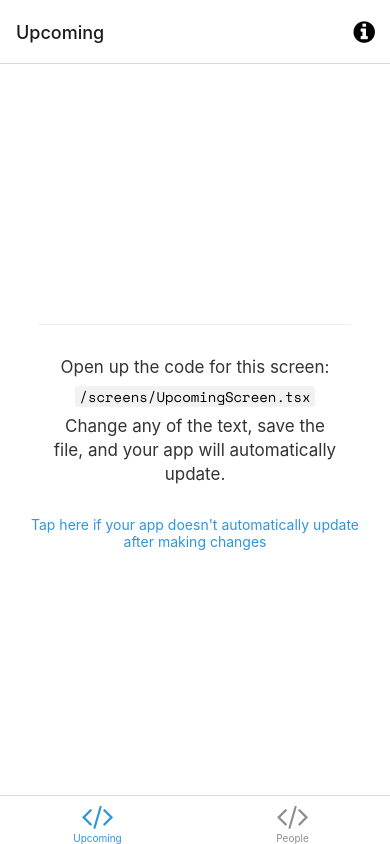
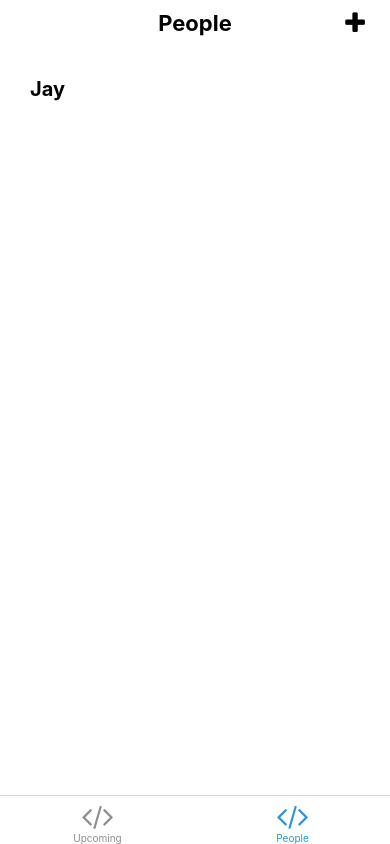
Before and after one commit to distinctmind/netwrk, a React Native app: screen /PeopleTab in a window 390 px wide. Built offline with nearby package versions, Linux system fonts and the light colour scheme; what expo-linking would draw is missing.

Commit message:
Adding the ability to add a Person inputting his/her name and then populating the People Screen with the updated input

```diff
--- /dev/null
+++ b/components/PersonItem.tsx
@@ -0,0 +1,26 @@
+import { Text, View, StyleSheet } from "react-native";
+
+function PersonItem({ name }: { name: string }) {
+  return (
+    <View style={styles.container}>
+      <Text style={styles.text}>{name}</Text>
+    </View>
+  );
+}
+
+const styles = StyleSheet.create({
+  container: {
+    // backgroundColor: "orange",
+    height: 80,
+    justifyContent: "center",
+  },
+  text: {
+    fontSize: 20,
+    textTransform: "capitalize",
+    fontWeight: "bold",
+    paddingTop: 5,
+    paddingLeft: 30,
+  },
+});
+
+export default PersonItem;
--- a/navigation/LinkingConfiguration.ts
+++ b/navigation/LinkingConfiguration.ts
@@ -4,31 +4,31 @@
  * https://reactnavigation.org/docs/configuring-links
  */
 
-import { LinkingOptions } from '@react-navigation/native';
-import * as Linking from 'expo-linking';
+import { LinkingOptions } from "@react-navigation/native";
+import * as Linking from "expo-linking";
 
-import { RootStackParamList } from '../types';
+import { RootStackParamList } from "../types";
 
 const linking: LinkingOptions<RootStackParamList> = {
-  prefixes: [Linking.makeUrl('/')],
+  prefixes: [Linking.makeUrl("/")],
   config: {
     screens: {
       Root: {
         screens: {
-          TabOne: {
+          Upcoming: {
             screens: {
-              TabOneScreen: 'one',
+              UpcomingScreen: "one",
             },
           },
-          TabTwo: {
+          People: {
             screens: {
-              TabTwoScreen: 'two',
+              PeopleScreen: "two",
             },
           },
         },
       },
-      Modal: 'modal',
-      NotFound: '*',
+      Modal: "modal",
+      NotFound: "*",
     },
   },
 };
--- /dev/null
+++ b/navigation/PeopleNavigator.tsx
@@ -0,0 +1,18 @@
+import { createNativeStackNavigator } from "@react-navigation/native-stack";
+import AddPerson from "../screens/AddPerson";
+import PeopleScreen from "../screens/PeopleScreen";
+
+const Stack = createNativeStackNavigator();
+
+const PeopleNavigator = () => (
+  <Stack.Navigator screenOptions={{ headerShown: false }}>
+    <Stack.Screen name="People" component={PeopleScreen} />
+    <Stack.Screen
+      options={{ headerShown: true }}
+      name="AddPerson"
+      component={AddPerson}
+    />
+  </Stack.Navigator>
+);
+
+export default PeopleNavigator;
--- a/navigation/index.tsx
+++ b/navigation/index.tsx
@@ -26,6 +26,8 @@ import {
   RootTabScreenProps,
 } from "../types";
 import LinkingConfiguration from "./LinkingConfiguration";
+import AddPerson from "../screens/AddPerson";
+import PeopleNavigator from "./PeopleNavigator";
 
 export default function Navigation({
   colorScheme,
@@ -108,12 +110,28 @@ function BottomTabNavigator() {
         })}
       />
       <BottomTab.Screen
-        name="People"
-        component={PeopleScreen}
-        options={{
+        name="PeopleTab"
+        component={PeopleNavigator}
+        options={({ navigation }: RootTabScreenProps<"PeopleTab">) => ({
           title: "People",
+          headerShown: false,
           tabBarIcon: ({ color }) => <TabBarIcon name="code" color={color} />,
-        }}
+          // headerRight: () => (
+          //   <Pressable
+          //     onPress={() => navigation.navigate("AddPerson")}
+          //     style={({ pressed }) => ({
+          //       opacity: pressed ? 0.5 : 1,
+          //     })}
+          //   >
+          //     <FontAwesome
+          //       name="plus"
+          //       size={25}
+          //       color={Colors[colorScheme].text}
+          //       style={{ marginRight: 15 }}
+          //     />
+          //   </Pressable>
+          // ),
+        })}
       />
     </BottomTab.Navigator>
   );
--- /dev/null
+++ b/screens/AddPerson.tsx
@@ -0,0 +1,36 @@
+import React from "react";
+import { TextInput, StyleSheet, View, Button } from "react-native";
+
+function AddPerson() {
+  return (
+    <View style={styles.container}>
+      <View style={styles.name}>
+        <TextInput style={styles.textInput} placeholder="Name" />
+        <View style={styles.separator} />
+      </View>
+      <Button title="Add Person" />
+    </View>
+  );
+}
+
+const styles = StyleSheet.create({
+  container: {
+    flex: 1,
+  },
+  textInput: {
+    fontSize: 20,
+  },
+  name: {
+    padding: 20,
+    marginVertical: 15,
+    // alignContent: "center",
+  },
+  separator: {
+    marginTop: 10,
+    height: 1,
+    width: "100%",
+    backgroundColor: "lightgrey",
+  },
+});
+
+export default AddPerson;
--- a/screens/PeopleScreen.tsx
+++ b/screens/PeopleScreen.tsx
@@ -1,31 +1,72 @@
-import { StyleSheet } from "react-native";
-
+import { FlatList, Pressable, SafeAreaView, StyleSheet } from "react-native";
+import { FontAwesome } from "@expo/vector-icons";
 import EditScreenInfo from "../components/EditScreenInfo";
+import PersonItem from "../components/PersonItem";
 import { Text, View } from "../components/Themed";
 
-export default function PeopleScreen() {
+import { RootTabScreenProps } from "../types";
+
+const people: string[] = ["jay"];
+
+export default function PeopleScreen({
+  navigation,
+}: RootTabScreenProps<"PeopleTab">) {
   return (
-    <View style={styles.container}>
-      <Text style={styles.title}>Tab Two</Text>
-      <View
-        style={styles.separator}
-        lightColor="#eee"
-        darkColor="rgba(255,255,255,0.1)"
-      />
-      <EditScreenInfo path="/screens/PeopleScreen.tsx" />
-    </View>
+    <SafeAreaView style={styles.container}>
+      <View style={styles.header}>
+        <Text style={styles.headerText}>People</Text>
+        <Pressable
+          onPress={() => navigation.navigate("AddPerson")}
+          style={[
+            styles.addButton,
+            // ({ pressed }) => ({
+            //   opacity: pressed ? 0.5 : 1,
+            // }),
+          ]}
+        >
+          <FontAwesome
+            name="plus"
+            size={25}
+            //color={Colors[colorScheme].text}
+            style={{ marginRight: 15 }}
+          />
+        </Pressable>
+      </View>
+      <FlatList
+        data={people}
+        renderItem={({ item }) => <PersonItem name={item} />}
+      ></FlatList>
+      {/* <EditScreenInfo path="/screens/PeopleScreen.tsx" /> */}
+    </SafeAreaView>
   );
 }
 
 const styles = StyleSheet.create({
+  addButton: {
+    position: "absolute",
+    right: 10,
+    alignSelf: "center",
+  },
   container: {
     flex: 1,
-    alignItems: "center",
+    alignItems: "stretch",
     justifyContent: "center",
+    backgroundColor: "white",
   },
   title: {
     fontSize: 20,
     fontWeight: "bold",
+  },
+  header: {
+    flexDirection: "row",
+    justifyContent: "center",
+  },
+  headerText: {
+    alignSelf: "center",
+    textAlign: "center",
+    fontSize: 22,
+    fontWeight: "bold",
+    marginVertical: 10,
   },
   separator: {
     marginVertical: 30,
--- a/screens/UpcomingScreen.tsx
+++ b/screens/UpcomingScreen.tsx
@@ -9,12 +9,7 @@ export default function UpcomingScreen({
 }: RootTabScreenProps<"Upcoming">) {
   return (
     <View style={styles.container}>
-      <View
-        style={styles.separator}
-        lightColor="#eee"
-        darkColor="rgba(255,255,255,0.1)"
-      />
-      <EditScreenInfo path="/screens/UpcomingScreen.tsx" />
+      {/* <EditScreenInfo path="/screens/UpcomingScreen.tsx" /> */}
     </View>
   );
 }
--- a/types.tsx
+++ b/types.tsx
@@ -18,6 +18,7 @@ declare global {
 
 export type RootStackParamList = {
   Root: NavigatorScreenParams<RootTabParamList> | undefined;
+  AddPerson: undefined;
   Modal: undefined;
   NotFound: undefined;
 };
@@ -27,7 +28,7 @@ export type RootStackScreenProps<Screen extends keyof RootStackParamList> =
 
 export type RootTabParamList = {
   Upcoming: undefined;
-  People: undefined;
+  PeopleTab: undefined;
 };
 
 export type RootTabScreenProps<Screen extends keyof RootTabParamList> =
```
